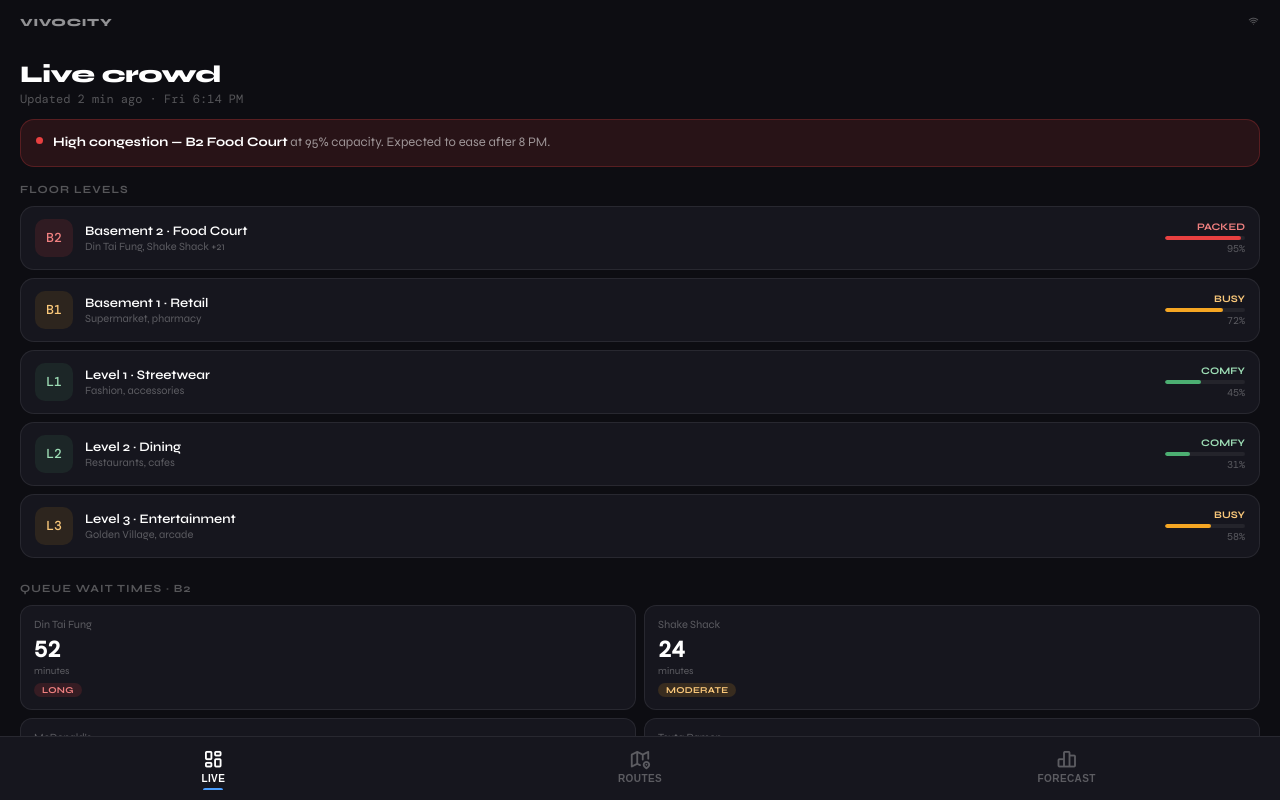
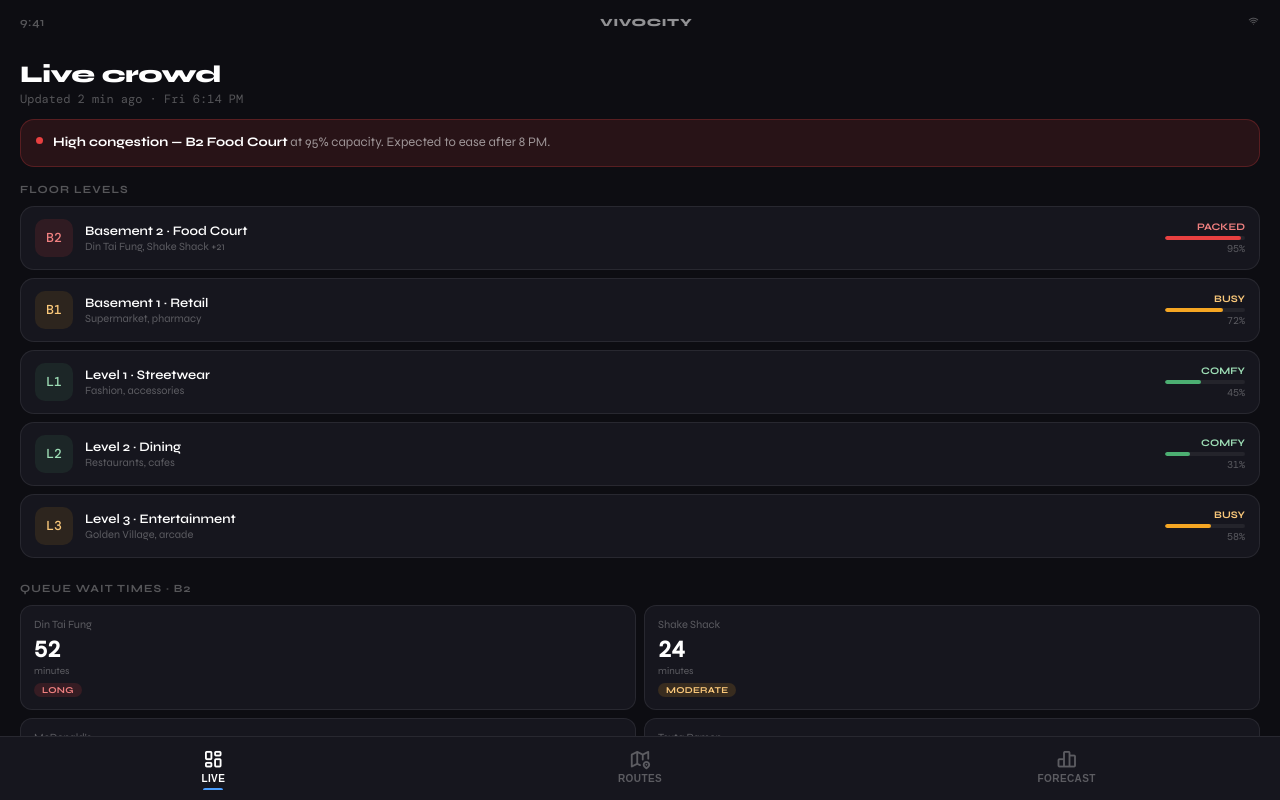
Before and after one commit to Alinkarrr/vivocity-crowd-app, a plain HTML site: page index.html in a window 1280 px wide. Drawn offline with nearby package versions, Linux system fonts and the light colour scheme.

Commit message:
Update index.html

```diff
--- a/index.html
+++ b/index.html
@@ -202,6 +202,7 @@
 </head>
 <body>
   <div class="sb">
+    <span class="sb-t">9:41</span>
     <span class="sb-t" style="font-size:11px;font-weight:800;color:rgba(255,255,255,0.55);letter-spacing:.06em">VIVOCITY</span>
     <span class="sb-t"><i class="ti ti-wifi" style="font-size:12px"></i></span>
   </div>
```
